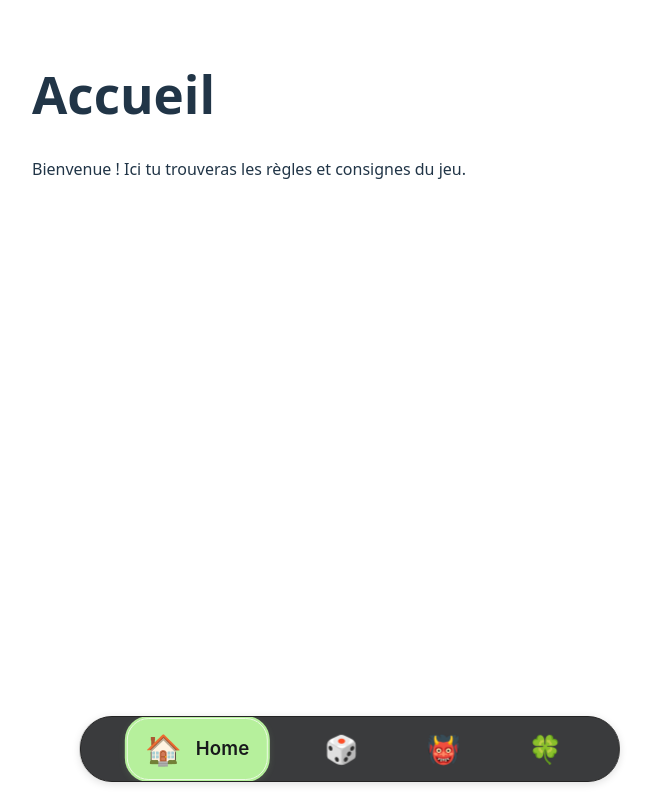
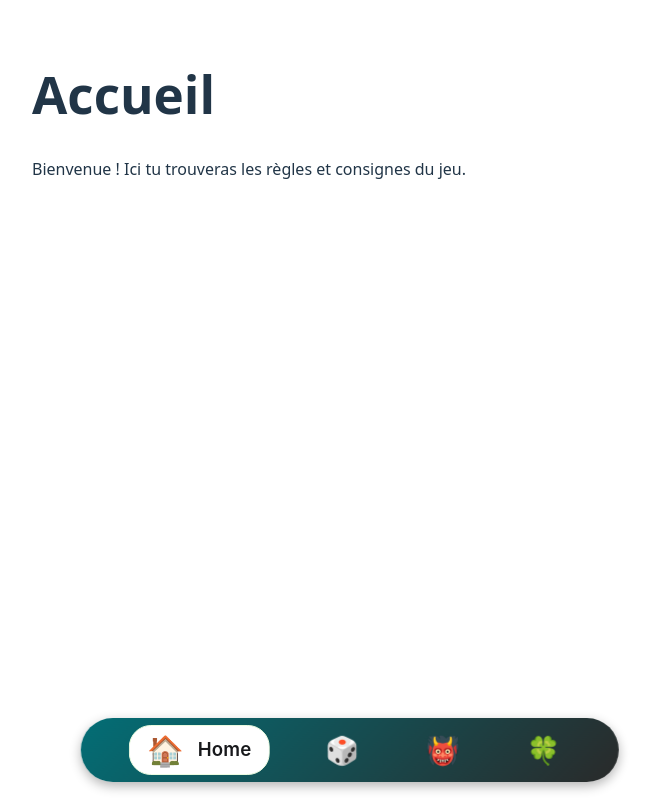
Before and after one commit to declick/satie, a Vue app: page / in a window 1280 px wide. Shown: the whole page, without its empty margins (290-945 px from the left). Built offline with nearby package versions, Linux system fonts and the light colour scheme.

Commit message:
new design color

```diff
--- a/src/components/SidebarMenu.vue
+++ b/src/components/SidebarMenu.vue
@@ -41,11 +41,11 @@ const props = defineProps({
 
 <style scoped>
 .pillnav {
-  width: 97vw;
+  width: 95vw;
   max-width: 500px;
   left: 50%;
   transform: translateX(-50%);
-  background: rgba(24,25,28,0.85);
+  background: linear-gradient(135deg, #036e76, #2a2a2a);
   border-radius: 32px;
   color: #b6f09c;
   height: 64px;
@@ -54,10 +54,9 @@ const props = defineProps({
   display: flex;
   align-items: center;
   z-index: 100;
-  border: 1.5px solid #232323;
   transition: box-shadow 0.2s, background 0.2s;
   overflow-x: hidden;
-  box-shadow: 0 2px 8px #0002;
+  box-shadow: 0 4px 12px rgba(0, 0, 0, 0.3);
   padding: 0 1.2em;
 }
 ul {
@@ -68,7 +67,7 @@ ul {
   list-style: none;
   padding: 0;
   margin: 0;
-  gap: 1.2em;
+  gap: 1em;
 }
 li {
   display: flex;
@@ -97,13 +96,12 @@ li.active .icon {
   display: flex;
   align-items: center;
   gap: 0.7em;
-  background: #b6f09c;
+  background: #ffffff;
   color: #18191c;
   border-radius: 22px;
-  padding: 0.45em 1em;
+  padding: 0.1em 1em;
   font-weight: 600;
   font-size: 1.08em;
-  box-shadow: 0 2px 8px #b6f09c33, 0 0 0 2px #b6f09c;
   min-width: 0;
   min-height: 0;
   border: 1.5px solid #eafbe0;
--- a/src/style.css
+++ b/src/style.css
@@ -5,7 +5,7 @@
 
   color-scheme: light dark;
   color: rgba(255, 255, 255, 0.87);
-  background-color: #242424;
+  background-color: #00354b;
 
   font-synthesis: none;
   text-rendering: optimizeLegibility;
```
